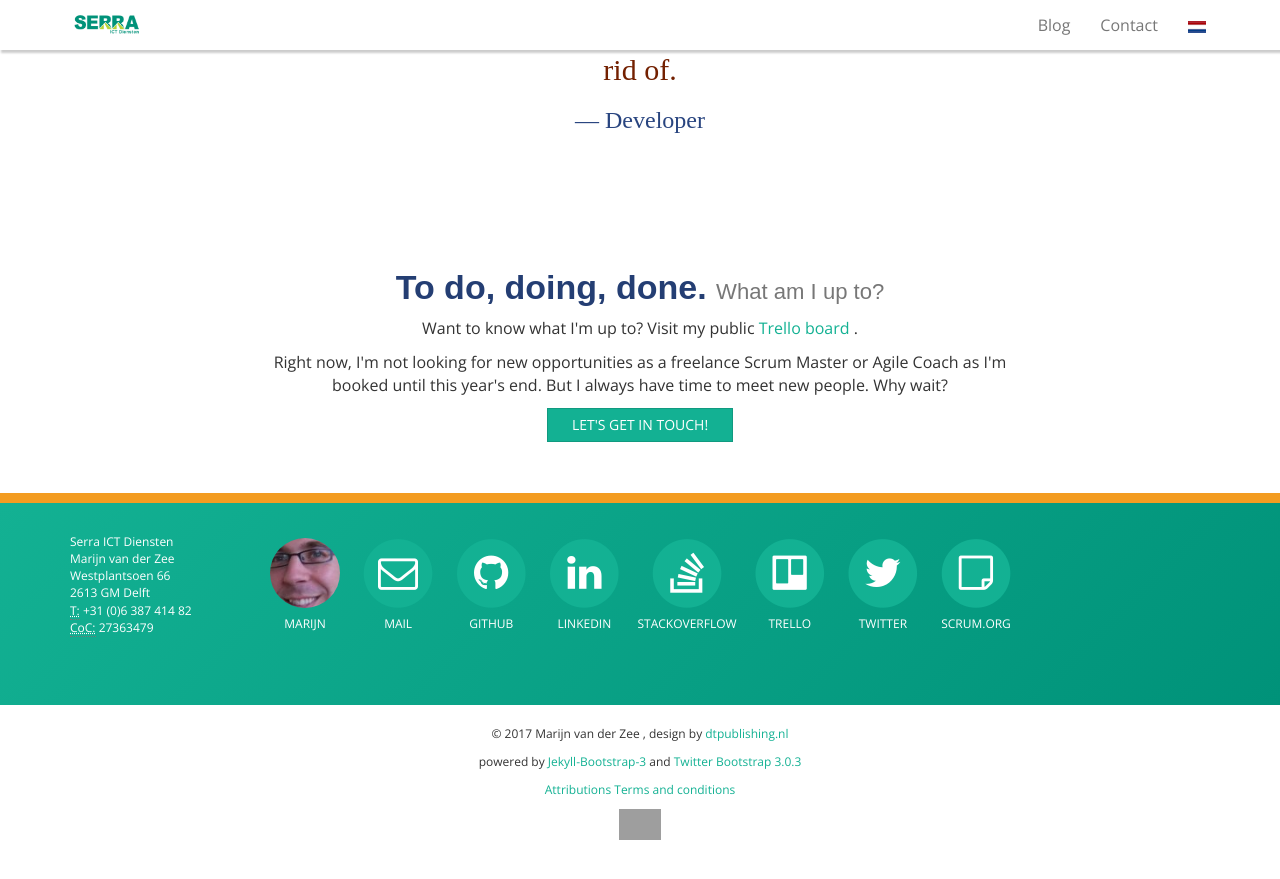
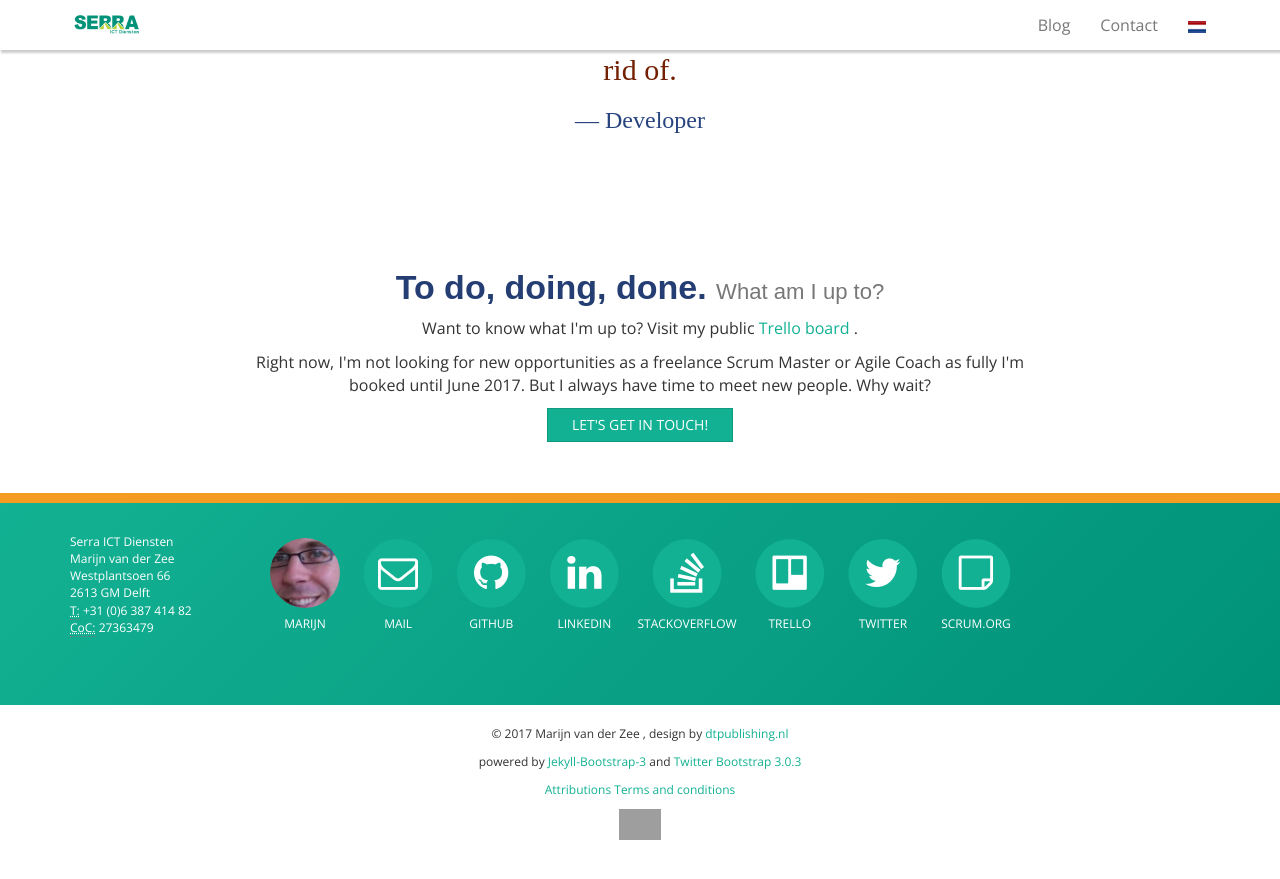
Before and after one commit to serraict/serraict.github.io, a Jekyll site: the page built from index.md, in a window 1280 px wide and 900 px high, scrolled down 2243 px. Shown: the top 879 px of the window. Built offline with Jekyll 4.4.1, drawn with Linux system fonts in a browser that asks for light colours; nearby versions of some CDN libraries; some web fonts are replaced; grey boxes are pictures that could not be loaded.

Commit message:
Update availability

```diff
--- a/index.md
+++ b/index.md
@@ -230,7 +230,7 @@ tagline: Marijn van der Zee
     .
   </p>
   <p>
-    Right now, I'm not looking for new opportunities as a freelance Scrum Master or Agile Coach as I'm booked until this year's end. But I always have time to meet new people. Why wait?
+    Right now, I'm not looking for new opportunities as a freelance Scrum Master or Agile Coach as fully I'm booked until June 2017. But I always have time to meet new people. Why wait?
   </p>
   <p>
     <a href="pages/contact.html" class="btn btn-primary">Let's get in touch!</a>
```
